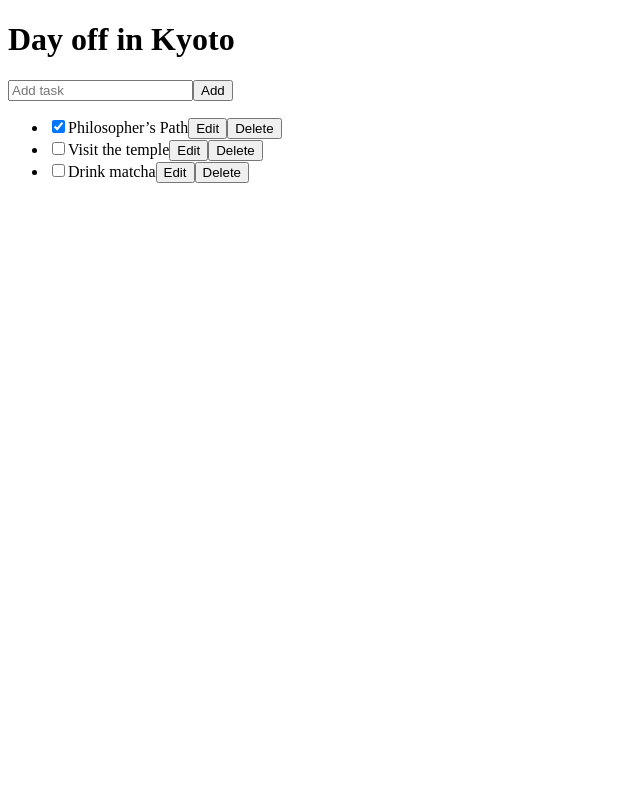
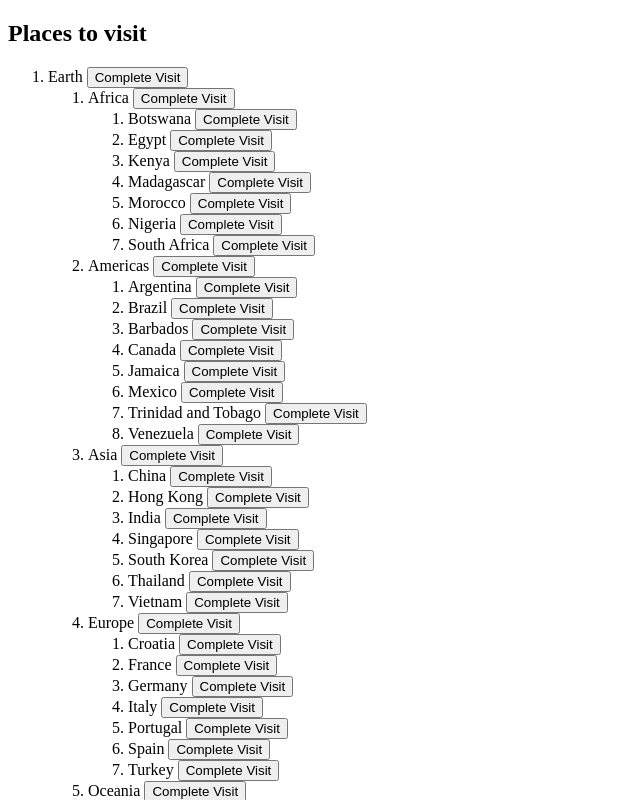
Before and after one commit to ndejoma/react-18-with-yarn, a React (Create React App) app: page / in a window 1280 px wide. Shown: the top 800 px of the page, without its empty margins (0-640 px from the left). Built offline with nearby package versions, Linux system fonts and the light colour scheme.

Commit message:
Handling state updates structure

```diff
--- a/src/App.js
+++ b/src/App.js
@@ -1,14 +1,7 @@
 /** @format */
 
-import React, { useState } from 'react';
-import { useImmer } from 'use-immer';
-import Canvas from './Canvas';
-import List from './Array';
-import Form from './ManagingState';
-import Messenger from './Messenger';
-import TaskApp from './TaskApp';
-import MyTaskApp from './ReducerContexts/TaskApp';
-
+import { useState } from 'react';
+import { initialTravelPlan } from './places.js';
 // const App = () => {
 // 	const [person, setPerson] = useImmer({
 // 		name: 'John Maina',
@@ -162,6 +155,81 @@ import MyTaskApp from './ReducerContexts/TaskApp';
 // 	);
 // };
 
+function PlaceTree({ id, placesById, parentId, excludePlace }) {
+	const place = placesById[id]; // placesById[2] = Africa
+	const childIds = place.childIds; // [3, 4, 5, 6, 7, 8, 9]
+
+	return (
+		<>
+			<li>
+				{place.title}{' '}
+				<span>
+					<button
+						onClick={() => {
+							excludePlace(parentId, id);
+						}}>
+						Complete Visit
+					</button>
+				</span>
+			</li>{' '}
+			{/* Africa*/}
+			{childIds.length > 0 && (
+				// create a list of all African countries with their id
+				<ol>
+					{childIds.map(childId => (
+						<PlaceTree
+							parentId={id}
+							key={childId}
+							id={childId}
+							placesById={placesById}
+							excludePlace={excludePlace}
+						/>
+					))}
+				</ol>
+			)}
+		</>
+	);
+}
+function TravelPlan() {
+	const [plan, setPlan] = useState(initialTravelPlan);
+
+	const root = plan[0];
+	//countries on earth are the children
+	const planetIds = root.childIds;
+
+	//create a function to exclude place
+	const excludePlace = (placeParentId, placeId) => {
+		const parent = plan[placeParentId];
+
+		//update the parent not to include the current place completed by filtering it out from the parents childId
+		const updatedParent = {
+			...parent,
+			childIds: parent.childIds.filter(childId => childId !== placeId)
+		};
+		//upate the plan to include the new parent
+		setPlan({
+			...plan,
+			[placeParentId]: updatedParent
+		});
+	};
+	return (
+		<>
+			<h2>Places to visit</h2>
+			<ol>
+				{planetIds.map(id => (
+					<PlaceTree
+						parentId={0}
+						key={id}
+						id={id}
+						placesById={plan}
+						excludePlace={excludePlace}
+					/>
+				))}
+			</ol>
+		</>
+	);
+}
+
 /***Challenge 2 */
 const App = () => {
 	return (
@@ -173,7 +241,9 @@ const App = () => {
 			 */}
 			{/* <TaskApp />
 			 */}
-			<MyTaskApp />
+			{/* <MyTaskApp /> */}
+			{/* <Picture /> */}
+			<TravelPlan />
 		</>
 	);
 };
--- a/src/ReducerContexts/AddTask.js
+++ b/src/ReducerContexts/AddTask.js
@@ -1,6 +1,6 @@
 /** @format */
 
-import { useState, useContext } from 'react';
+import { useState, } from 'react';
 import { useTasksDispatch } from './TasksContext.js';
 
 export default function AddTask({ onAddTask }) {
--- /dev/null
+++ b/src/places.js
@@ -0,0 +1,254 @@
+/** @format */
+
+export const initialTravelPlan = {
+	0: {
+		id: 0,
+		title: '(Root)',
+		childIds: [1, 43, 47]
+	},
+	1: {
+		id: 1,
+		title: 'Earth',
+		childIds: [2, 10, 19, 27, 35]
+	},
+	2: {
+		id: 2,
+		title: 'Africa',
+		childIds: [3, 4, 5, 6, 7, 8, 9]
+	},
+	3: {
+		id: 3,
+		title: 'Botswana',
+		childIds: []
+	},
+	4: {
+		id: 4,
+		title: 'Egypt',
+		childIds: []
+	},
+	5: {
+		id: 5,
+		title: 'Kenya',
+		childIds: []
+	},
+	6: {
+		id: 6,
+		title: 'Madagascar',
+		childIds: []
+	},
+	7: {
+		id: 7,
+		title: 'Morocco',
+		childIds: []
+	},
+	8: {
+		id: 8,
+		title: 'Nigeria',
+		childIds: []
+	},
+	9: {
+		id: 9,
+		title: 'South Africa',
+		childIds: []
+	},
+	10: {
+		id: 10,
+		title: 'Americas',
+		childIds: [11, 12, 13, 14, 15, 16, 17, 18]
+	},
+	11: {
+		id: 11,
+		title: 'Argentina',
+		childIds: []
+	},
+	12: {
+		id: 12,
+		title: 'Brazil',
+		childIds: []
+	},
+	13: {
+		id: 13,
+		title: 'Barbados',
+		childIds: []
+	},
+	14: {
+		id: 14,
+		title: 'Canada',
+		childIds: []
+	},
+	15: {
+		id: 15,
+		title: 'Jamaica',
+		childIds: []
+	},
+	16: {
+		id: 16,
+		title: 'Mexico',
+		childIds: []
+	},
+	17: {
+		id: 17,
+		title: 'Trinidad and Tobago',
+		childIds: []
+	},
+	18: {
+		id: 18,
+		title: 'Venezuela',
+		childIds: []
+	},
+	19: {
+		id: 19,
+		title: 'Asia',
+		childIds: [20, 21, 22, 23, 24, 25, 26]
+	},
+	20: {
+		id: 20,
+		title: 'China',
+		childIds: []
+	},
+	21: {
+		id: 21,
+		title: 'Hong Kong',
+		childIds: []
+	},
+	22: {
+		id: 22,
+		title: 'India',
+		childIds: []
+	},
+	23: {
+		id: 23,
+		title: 'Singapore',
+		childIds: []
+	},
+	24: {
+		id: 24,
+		title: 'South Korea',
+		childIds: []
+	},
+	25: {
+		id: 25,
+		title: 'Thailand',
+		childIds: []
+	},
+	26: {
+		id: 26,
+		title: 'Vietnam',
+		childIds: []
+	},
+	27: {
+		id: 27,
+		title: 'Europe',
+		childIds: [28, 29, 30, 31, 32, 33, 34]
+	},
+	28: {
+		id: 28,
+		title: 'Croatia',
+		childIds: []
+	},
+	29: {
+		id: 29,
+		title: 'France',
+		childIds: []
+	},
+	30: {
+		id: 30,
+		title: 'Germany',
+		childIds: []
+	},
+	31: {
+		id: 31,
+		title: 'Italy',
+		childIds: []
+	},
+	32: {
+		id: 32,
+		title: 'Portugal',
+		childIds: []
+	},
+	33: {
+		id: 33,
+		title: 'Spain',
+		childIds: []
+	},
+	34: {
+		id: 34,
+		title: 'Turkey',
+		childIds: []
+	},
+	35: {
+		id: 35,
+		title: 'Oceania',
+		childIds: [36, 37, 38, 39, 40, 41, 42]
+	},
+	36: {
+		id: 36,
+		title: 'Australia',
+		childIds: []
+	},
+	37: {
+		id: 37,
+		title: 'Bora Bora (French Polynesia)',
+		childIds: []
+	},
+	38: {
+		id: 38,
+		title: 'Easter Island (Chile)',
+		childIds: []
+	},
+	39: {
+		id: 39,
+		title: 'Fiji',
+		childIds: []
+	},
+	40: {
+		id: 40,
+		title: 'Hawaii (the USA)',
+		childIds: []
+	},
+	41: {
+		id: 41,
+		title: 'New Zealand',
+		childIds: []
+	},
+	42: {
+		id: 42,
+		title: 'Vanuatu',
+		childIds: []
+	},
+	43: {
+		id: 43,
+		title: 'Moon',
+		childIds: [44, 45, 46]
+	},
+	44: {
+		id: 44,
+		title: 'Rheita',
+		childIds: []
+	},
+	45: {
+		id: 45,
+		title: 'Piccolomini',
+		childIds: []
+	},
+	46: {
+		id: 46,
+		title: 'Tycho',
+		childIds: []
+	},
+	47: {
+		id: 47,
+		title: 'Mars',
+		childIds: [48, 49]
+	},
+	48: {
+		id: 48,
+		title: 'Corn Town',
+		childIds: []
+	},
+	49: {
+		id: 49,
+		title: 'Green Hill',
+		childIds: []
+	}
+};
--- /dev/null
+++ b/src/styles/main.css
@@ -0,0 +1,83 @@
+/** @format */
+
+* {
+	box-sizing: border-box;
+	margin: 0;
+	padding: 0;
+}
+
+body {
+	font-family: sans-serif;
+	margin: 20px;
+	padding: 0;
+}
+
+h1 {
+	margin-top: 0;
+	font-size: 22px;
+}
+
+h2 {
+	margin-top: 0;
+	font-size: 20px;
+}
+
+h3 {
+	margin-top: 0;
+	font-size: 18px;
+}
+
+h4 {
+	margin-top: 0;
+	font-size: 16px;
+}
+
+h5 {
+	margin-top: 0;
+	font-size: 14px;
+}
+
+h6 {
+	margin-top: 0;
+	font-size: 12px;
+}
+
+ul {
+	padding-left: 20px;
+}
+
+body {
+	margin: 0;
+	padding: 0;
+	height: 100vh;
+}
+
+.background {
+	width: 100vw;
+	height: 100vh;
+	display: flex;
+	justify-content: center;
+	align-items: center;
+	background: #eee;
+}
+
+.background--active {
+	background: #a6b5ff;
+}
+
+.picture {
+	width: 200px;
+	height: 200px;
+	border-radius: 10px;
+}
+
+.picture--active {
+	border: 5px solid #a6b5ff;
+}
+
+.center {
+	height: 100vh;
+	display: flex;
+	justify-content: center;
+	align-items: center;
+}
```
Also changed, not shown: src/REACT-TO-INPUTS/Picture.js (added, +28 -0 lines), src/REACT-TO-INPUTS/Profile.js (added, +29 -0 lines).
